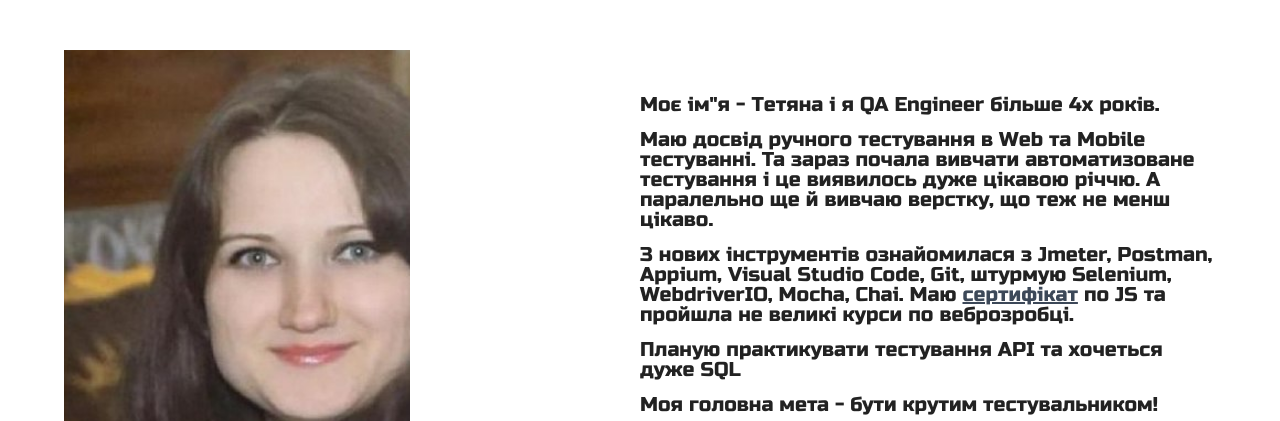
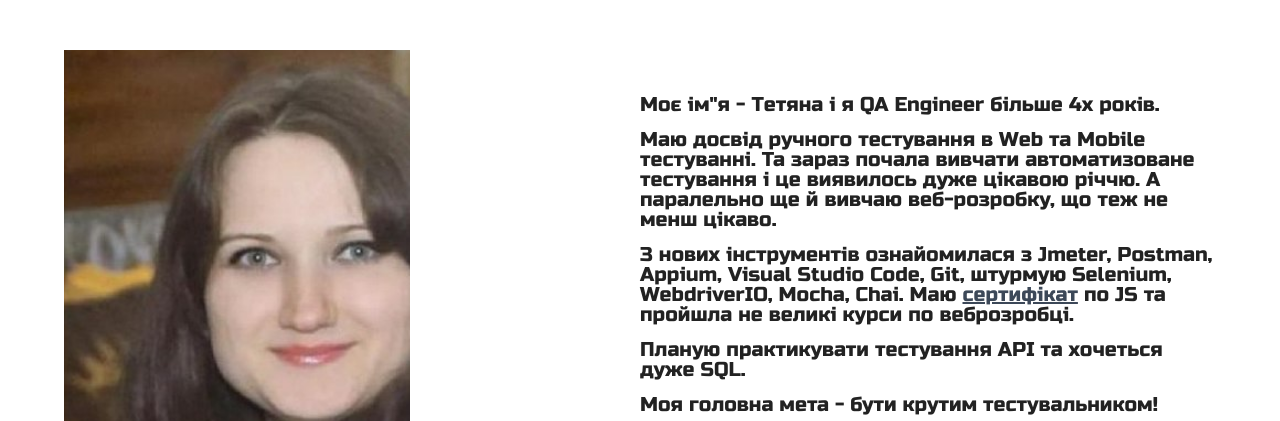
Before and after one commit to Tetyana-hr/Tetyana-hr.github.io, a plain HTML site: page index.html in a window 1280 px wide. Shown: the part 900-1321 px from the top of the page. Drawn offline with Linux system fonts and the light colour scheme.

Commit message:
change info in about

```diff
--- a/index.html
+++ b/index.html
@@ -38,9 +38,13 @@
         </div>
         <div class="about-info">
             <p>Моє ім"я - Тетяна і я QA Engineer більше 4х років. </p>
-            <p>Маю досвід ручного тестування в Web та Mobile тестуванні. Та зараз почала вивчати автоматизоване тестування і це виявилось дуже цікавою річчю. А паралельно ще й вивчаю верстку, що теж не менш цікаво.</p>
-            <p>З нових інструментів ознайомилася з Jmeter, Postman, Appium, Visual Studio Code, Git, штурмую Selenium, WebdriverIO, Mocha, Chai. Маю <a href="https://www.sololearn.com/Certificate/1024-18544259/pdf/" class="sertificate">сертифікат</a> по JS та пройшла не великі курси по веброзробці.</p>
-            <p>Планую практикувати тестування API та хочеться дуже SQL</p>
+            <p>Маю досвід ручного тестування в Web та Mobile тестуванні.
+        Та зараз почала вивчати автоматизоване тестування і це виявилось дуже цікавою річчю.
+        А паралельно ще й вивчаю веб-розробку, що теж не менш цікаво.</p>
+            <p>З нових інструментів ознайомилася з Jmeter, Postman, Appium, Visual Studio Code, Git,
+                штурмую Selenium, WebdriverIO, Mocha, Chai.
+                 Маю <a href="https://www.sololearn.com/Certificate/1024-18544259/pdf/" class="sertificate">сертифікат</a> по JS та пройшла не великі курси по веброзробці.</p>
+            <p>Планую практикувати тестування API та хочеться дуже SQL.</p>
             <p>Моя головна мета - бути крутим тестувальником!</p>
             <p>Немає межі розвитку і досконалості!</p>
         <div class="about-icons">
```
